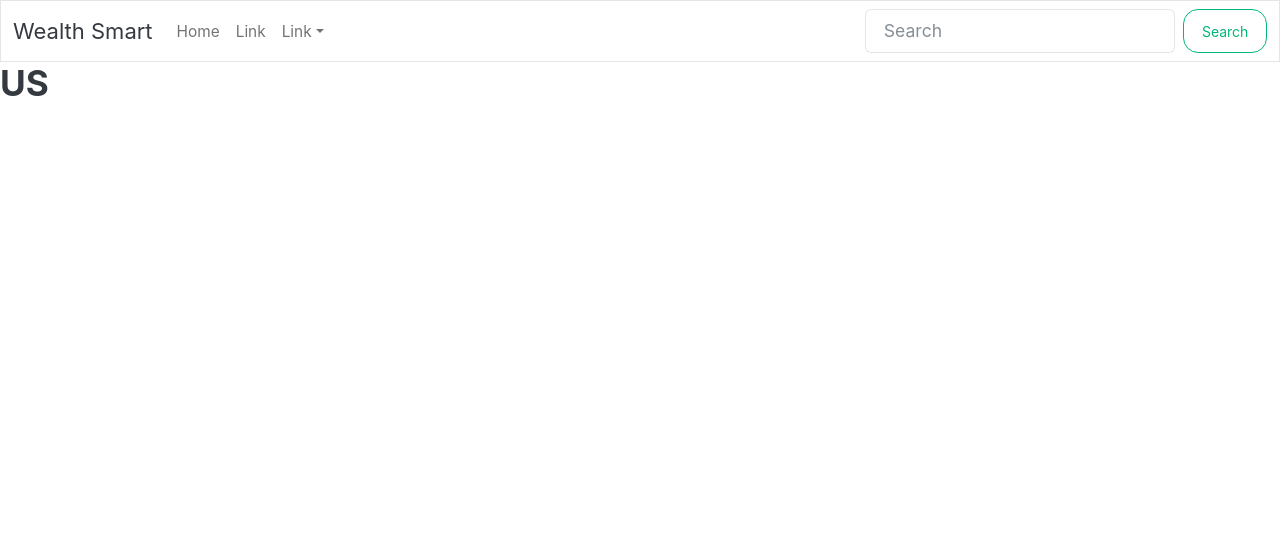
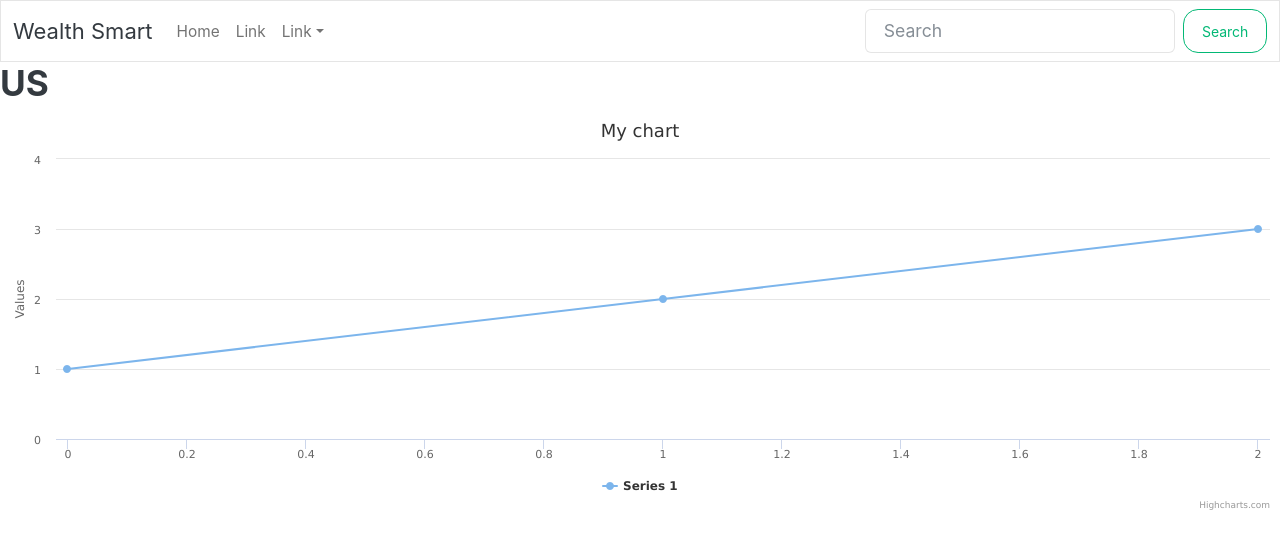
Before and after one commit to jaydenkeh/WealthSmart, a React (Vite) app in the folder client/: page /symbol/1 in a window 1280 px wide. Shown: the top 548 px of the page. Built offline with nearby package versions, Linux system fonts and the light colour scheme; no server answers.

Commit message:
uninstalled recharts and installed highcharts

```diff
--- a/client/package.json
+++ b/client/package.json
@@ -16,11 +16,12 @@
     "@types/react-router-dom": "^5.3.3",
     "axios": "^1.2.2",
     "dotenv": "^16.0.3",
+    "highcharts": "^10.3.2",
+    "highcharts-react-official": "^3.1.0",
     "react": "^18.2.0",
     "react-bootstrap": "^2.7.0",
     "react-dom": "^18.2.0",
-    "react-router-dom": "^6.6.2",
-    "recharts": "^2.3.2"
+    "react-router-dom": "^6.6.2"
   },
   "devDependencies": {
     "@types/react": "^18.0.26",
--- a/client/src/pages/SymbolPage.tsx
+++ b/client/src/pages/SymbolPage.tsx
@@ -1,5 +1,18 @@
 import React, { useState } from "react";
 import { useParams } from "react-router-dom";
+import Highcharts from "highcharts";
+import HighchartsReact from "highcharts-react-official";
+
+const options = {
+  title: {
+    text: "My chart",
+  },
+  series: [
+    {
+      data: [1, 2, 3],
+    },
+  ],
+};
 
 const SymbolPage: React.FC = () => {
   const params = useParams();
@@ -7,6 +20,7 @@
   return (
     <>
       <h2>US</h2>
+      <HighchartsReact highcharts={Highcharts} options={options} />
     </>
   );
 };
```
Also changed, not shown: 1 other file (tests, documents, lock files or other folders).
